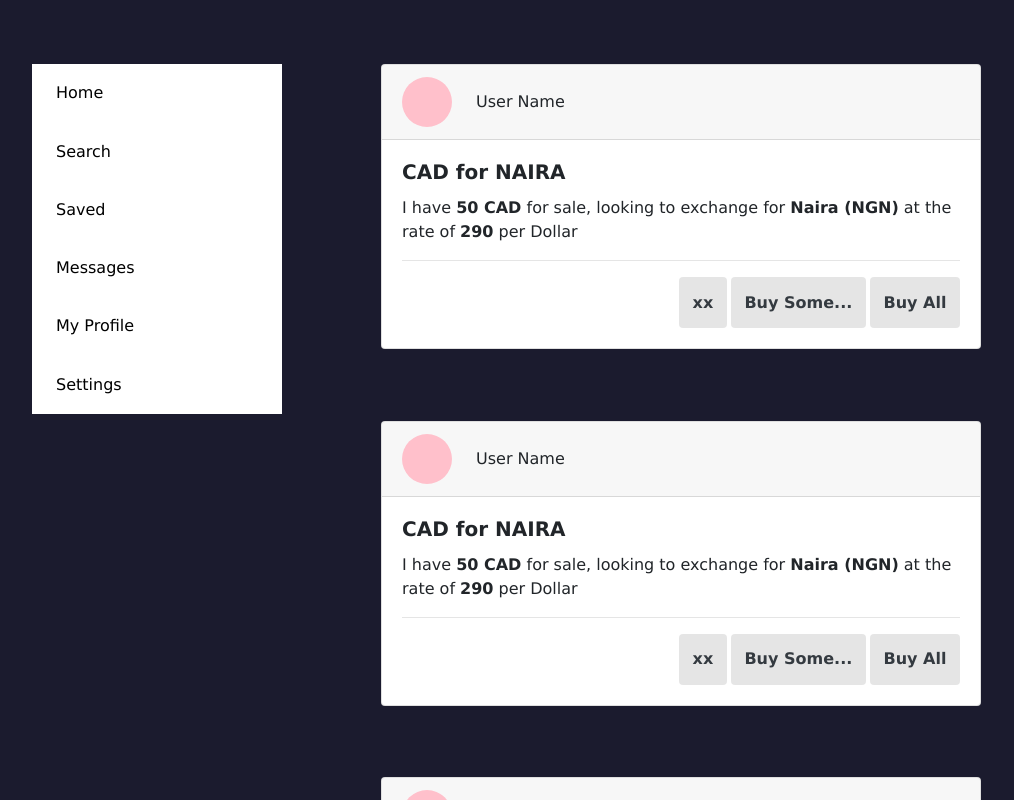
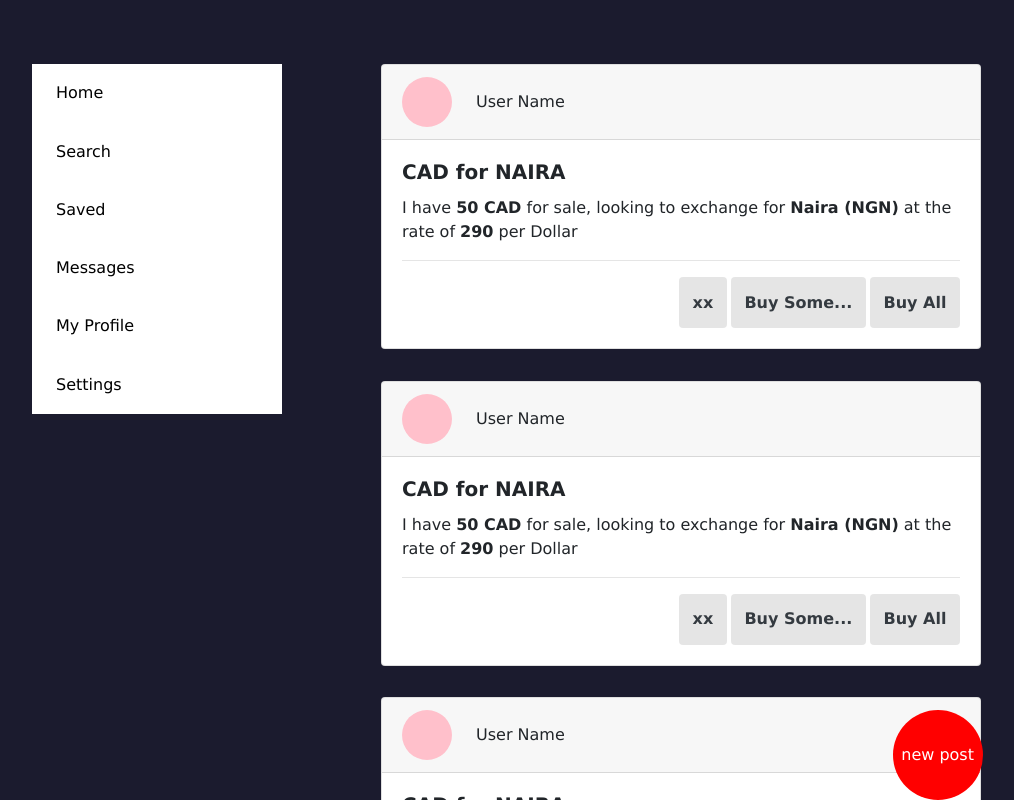
Before and after one commit to user-47/Ploutos-1, a React (Create React App) app in the folder ploutos/: page /home in a window 1280 px wide. Shown: the top 800 px of the page, without its empty margins (67-1081 px from the left). Built offline with nearby package versions, Linux system fonts and the light colour scheme.

Commit message:
working on sidebar of home page

```diff
--- a/ploutos/src/pages/HomePage.jsx
+++ b/ploutos/src/pages/HomePage.jsx
@@ -24,7 +24,7 @@ const HomePage = () => (
       <div style={{ width: "65%", height: "100%", display: "flex", flexDirection: "column" }}>
         {
           posts.map(() => (
-            <div style={{ width: "600px", height: "340px", marginBottom: "2%" }}>
+            <div style={{ width: "600px", height: "300px", marginBottom: "2%" }}>
               <Card>
                 <Card.Header style={{ display: "flex", alignItems: "center" }}>
                   <div style={{ width: "50px", height: "50px", borderRadius: "50%", backgroundColor: "pink" }}></div>
@@ -49,7 +49,23 @@ const HomePage = () => (
             </div>
           ))
         }
+        <div
+          style={{
+            color: "white",
+            display: "flex",
+            width: "82%",
+            justifyContent: "flex-end",
+            position: "fixed",
+            right: "0",
+            left: "0",
+            bottom: "0",
+            zIndex: "1000"
+          }}>
+            <div style={{ display: "flex", justifyContent: "center", alignItems: "center", width: "90px", height: "90px", borderRadius: "50%", backgroundColor: "red"}}>
+              new post
+            </div>
 
+          </div>
       </div>
     </div>
 	</div>
```
